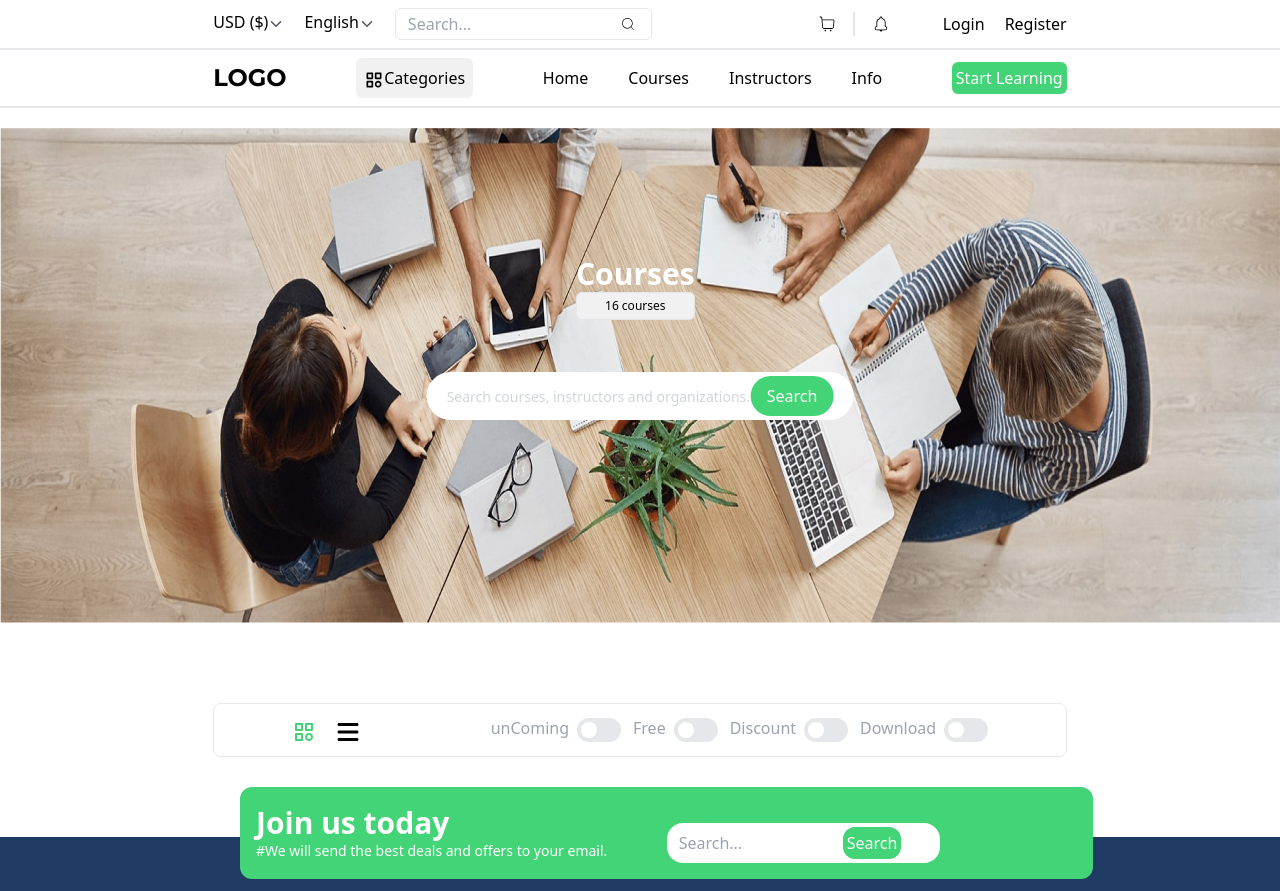
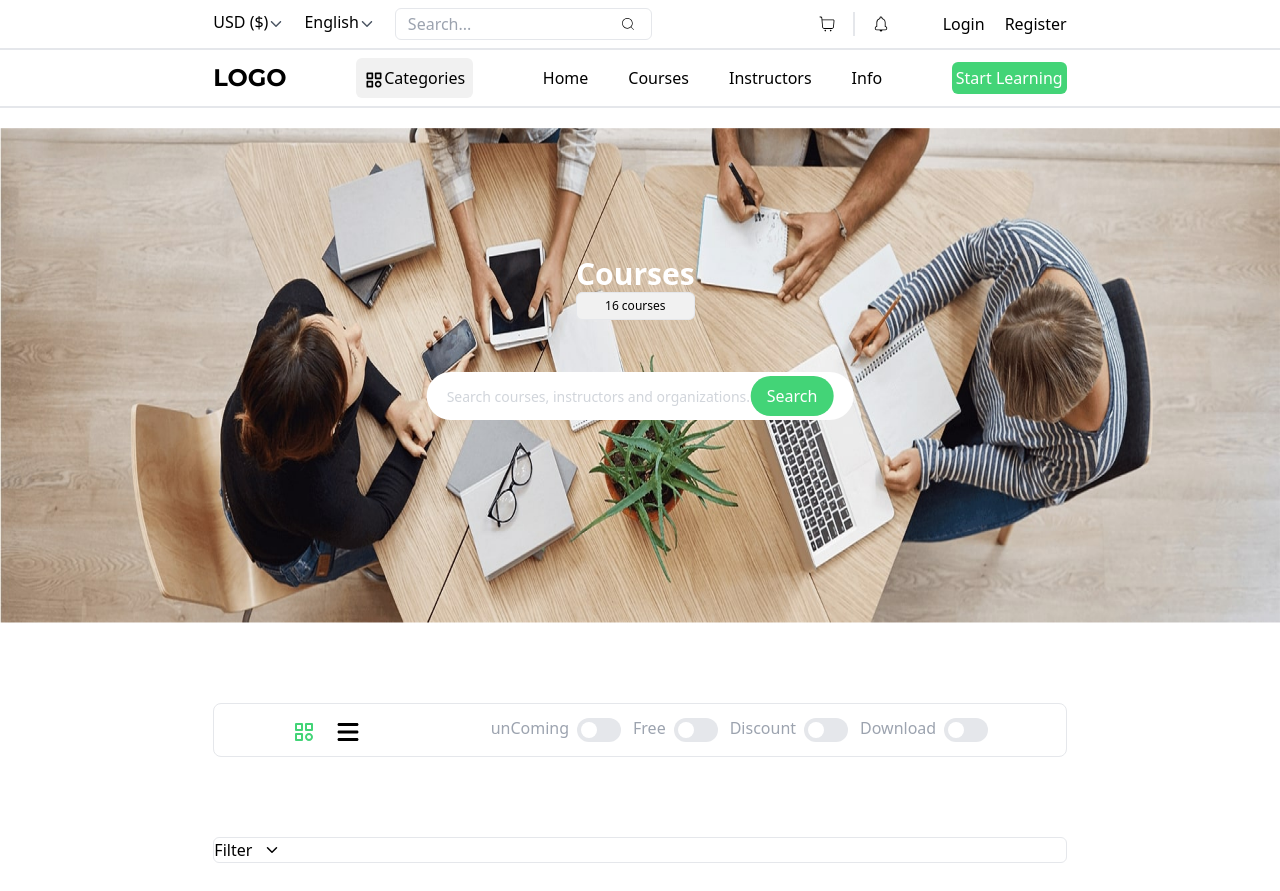
Before and after one commit to ali-sheikhali/learning-practice, a React (Create React App) app: page /category in a window 1280 px wide. Shown: the top 891 px of the page. Built offline with nearby package versions, Linux system fonts and the light colour scheme.

Commit message:
add file

```diff
--- /dev/null
+++ b/src/components/MainCategory.js
@@ -0,0 +1,22 @@
+import React from "react";
+import { Menu } from "@headlessui/react";
+import { IoChevronDown } from "react-icons/io5";
+
+function MainCategory() {
+  return <div className="w-8/12 mx-auto mb-20">
+{/* ----------------------------------- filter ----------------------------------- */}
+    <div className="border rounded-md">
+        <Menu>
+            <Menu.Button className="flex items-center" >
+                Filter
+                <IoChevronDown className="ml-3" />
+            </Menu.Button>
+            <Menu.Items>
+
+            </Menu.Items>
+        </Menu>
+    </div>
+  </div>;
+}
+
+export default MainCategory;
--- a/src/components/SwitchCategory.js
+++ b/src/components/SwitchCategory.js
@@ -4,6 +4,7 @@ import { BiCategory } from "react-icons/bi";
 import { FaBars } from "react-icons/fa6";
 
 function SwitchCategory() {
+
   const [enabled, setEnabled] = useState(false);
 
   return (
@@ -13,8 +14,8 @@ function SwitchCategory() {
         <FaBars />
       </div>
       <div className="flex flex-col md:flex-row md:space-x-3 space-y-3 md:space-y-0">
-        <div className="flex leading-5">
-          <span className="text-gray-400 mr-2">unComing</span>
+        <div className="flex justify-between leading-5">
+          <p className="text-gray-400 mr-2">unComing</p>
           <Switch
             checked={enabled}
             onChange={setEnabled}
@@ -30,7 +31,7 @@ function SwitchCategory() {
             />
           </Switch>
         </div>
-        <div className="flex leading-5">
+        <div className="flex justify-between leading-5">
           <span className="text-gray-400 mr-2">Free</span>
           <Switch
             checked={enabled}
@@ -47,7 +48,7 @@ function SwitchCategory() {
             />
           </Switch>
         </div>
-        <div className="flex leading-5">
+        <div className="flex justify-between leading-5">
           <span className="text-gray-400 mr-2">Discount</span>
           <Switch
             checked={enabled}
@@ -64,7 +65,7 @@ function SwitchCategory() {
             />
           </Switch>
         </div>
-        <div className="flex leading-5">
+        <div className="flex justify-between leading-5">
           <span className="text-gray-400 mr-2">Download</span>
           <Switch
             checked={enabled}
--- a/src/pages/Category.js
+++ b/src/pages/Category.js
@@ -1,12 +1,14 @@
 import React from 'react'
 import HearoHeaderCategory from '../components/HearoHeaderCategory'
 import SwitchCategory from '../components/SwitchCategory'
+import MainCategory from '../components/MainCategory'
 
 function Category() {
   return (
     <div>
         <HearoHeaderCategory />
         <SwitchCategory />
+        <MainCategory />
     </div>
   )
 }
```
